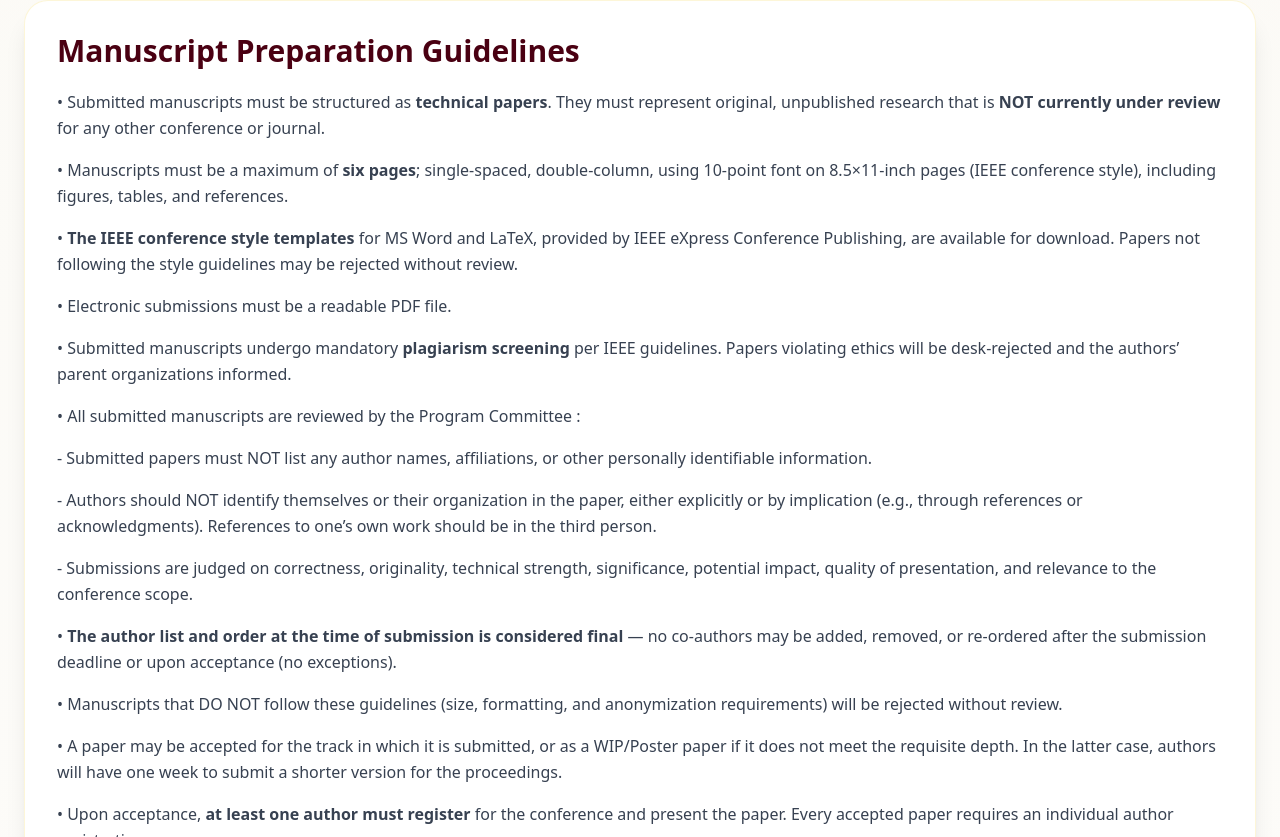
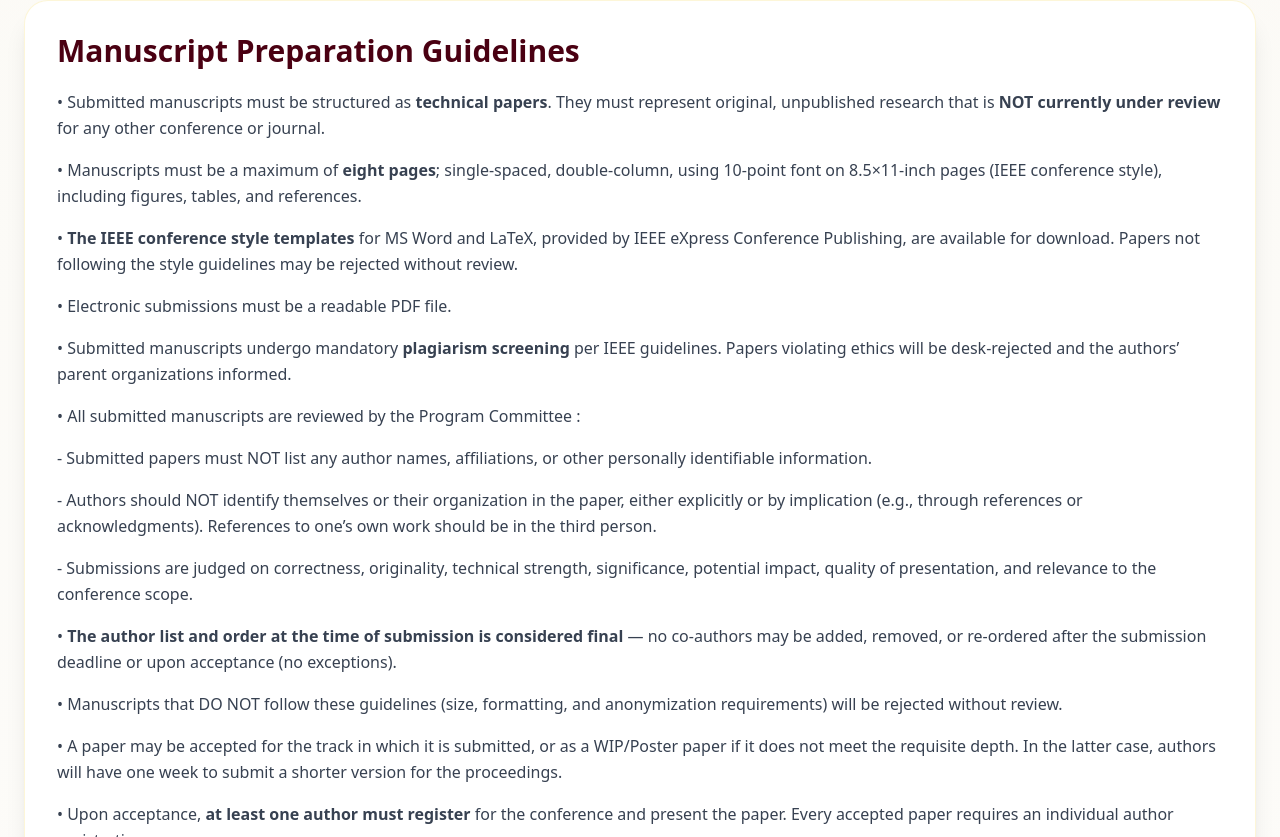
Before and after one commit to Dhilipkumar1906/indicon2026, a React (Vite) app: page /guidelines in a window 1280 px wide. Shown: the part 1943-2780 px from the top of the page. Built offline with nearby package versions, Linux system fonts and the light colour scheme.

Commit message:
Update manuscript page limit from six to eight pages

```diff
--- a/src/Pages/Guidelines.jsx
+++ b/src/Pages/Guidelines.jsx
@@ -270,7 +270,7 @@ const [agreed, setAgreed] = useState(false);
 
           <ul className="space-y-4 text-gray-700 leading-relaxed">
             <li>• Submitted manuscripts must be structured as <b>technical papers</b>. They must represent original, unpublished research that is <b>NOT currently under review </b>for any other conference or journal.</li>
-            <li>• Manuscripts must be a maximum of <b>six pages</b>; single-spaced, double-column, using 10-point font on 8.5×11-inch pages (IEEE conference style), including figures, tables, and references.</li>
+            <li>• Manuscripts must be a maximum of <b>eight pages</b>; single-spaced, double-column, using 10-point font on 8.5×11-inch pages (IEEE conference style), including figures, tables, and references.</li>
             <li>• <b>The IEEE conference style templates</b> for MS Word and LaTeX, provided by IEEE eXpress Conference Publishing, are available for download. Papers not following the style guidelines may be rejected without review.</li>
             <li>• Electronic submissions must be a readable PDF file.</li>
             <li>• Submitted manuscripts undergo mandatory <b>plagiarism screening </b>per IEEE guidelines. Papers violating ethics will be desk-rejected and the authors’ parent organizations informed.</li>
@@ -441,7 +441,7 @@ const [agreed, setAgreed] = useState(false);
 </li>
             <li>• Prepare final manuscript STRICTLY according to IEEE template. Failing which, we will not submit your manuscript to Xplore. Template can be found here. Preferably, use US Letter. Manuscript Templates for Conference Proceedings: <a href="https://www.ieee.org/conferences/publishing/templates.html" className="text-blue-600 underline hover:text-blue-800">https://www.ieee.org/conferences/publishing/templates.html</a>.
 </li>
-            <li>• Length of manuscript should be maximum 6 pages
+            <li>• Length of manuscript should be maximum 8 pages
 </li>
             <li>• Format and verify your manuscript using IEEE PDF eXpress™ to generate IEEE Xplore®-compliant PDF. RESOURCES IEEE PDF eXpress: A freely available online tool designed to assist conference organizers and authors in complying with the IEEE PDF requirements <a href="https://www.ieee.org/conferences/publishing/templates.html" className="text-blue-600 underline hover:text-blue-800">https://www.ieee.org/conferences/publishing/pdfexpress.html</a>  (In case, you need conference id to use PDFXpress, please use this – #72446)
 </li>
```
